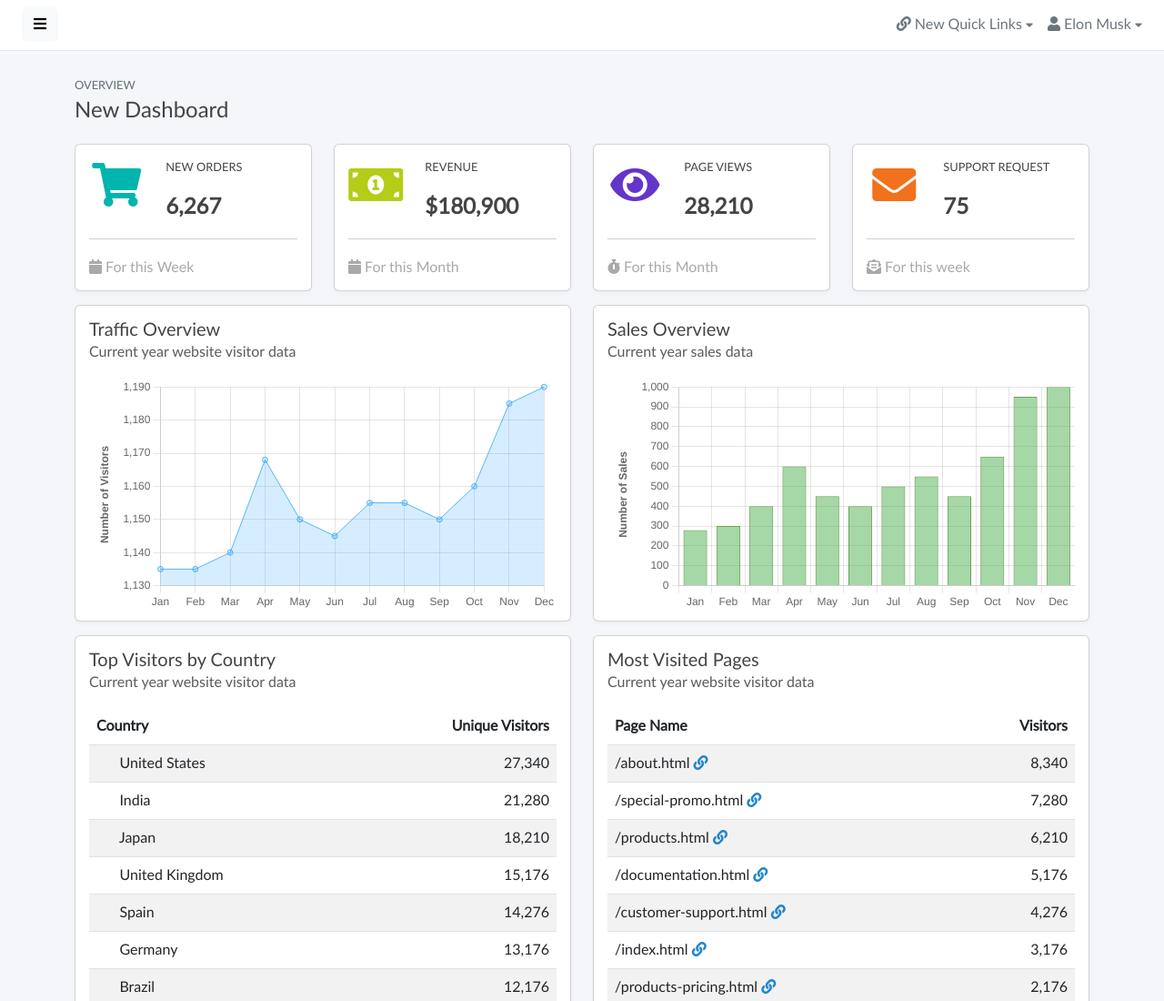
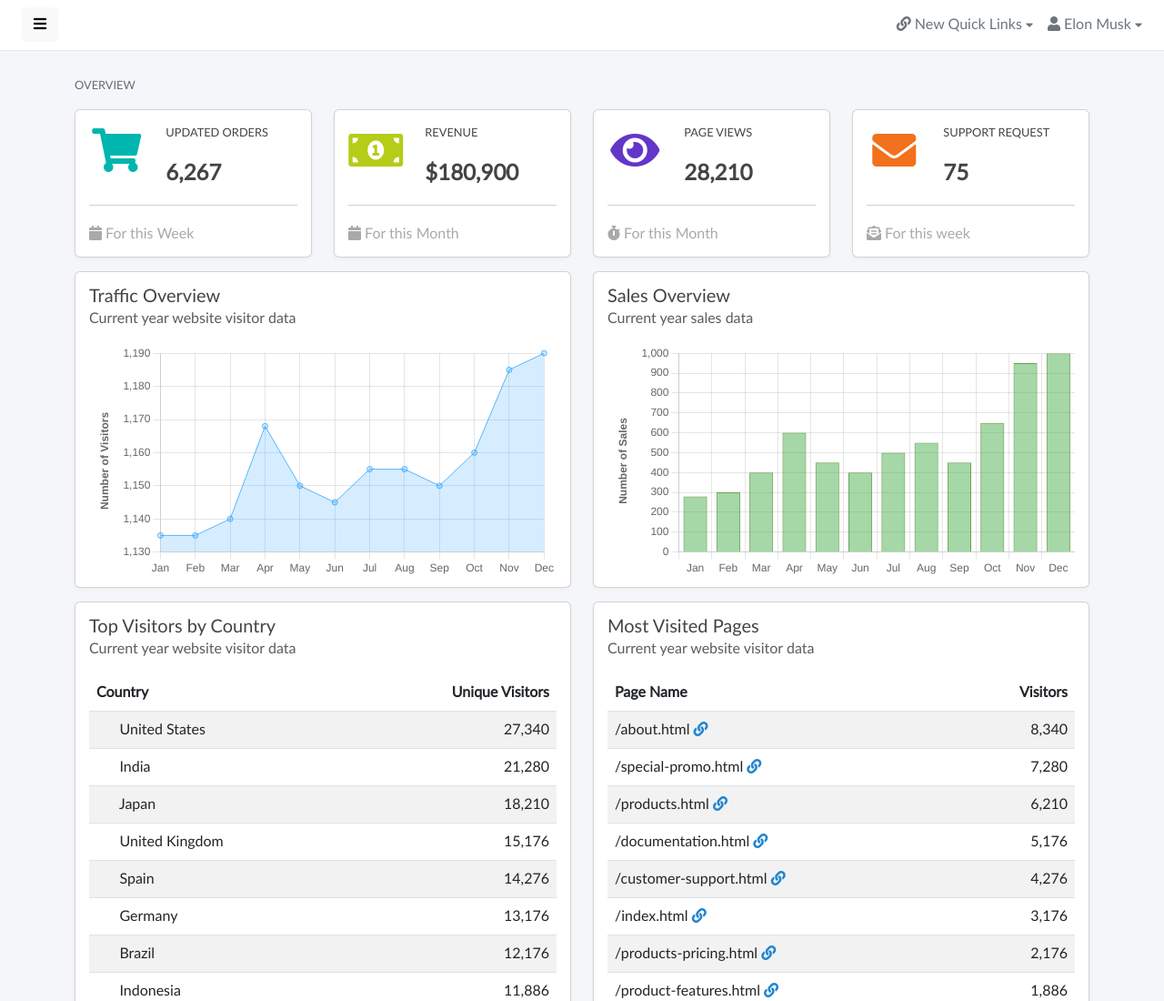
Before and after one commit to iamzasem/jenkins-automation, a plain HTML site: page index.html in a window 1280 px wide. Shown: the top 1100 px of the page at 91% size. Drawn offline with Linux system fonts and the light colour scheme.

Commit message:
changes made on docker-compse file

```diff
--- a/index.html
+++ b/index.html
@@ -152,7 +152,7 @@
                     <div class="row">
                         <div class="col-md-12 page-header">
                             <div class="page-pretitle">Overview</div>
-                            <h2 class="page-title">New Dashboard</h2>
+                            <h2 class="page-title"></h2>
                         </div>
                     </div>
                     <div class="row">
@@ -167,7 +167,7 @@
                                         </div>
                                         <div class="col-sm-8">
                                             <div class="detail">
-                                                <p class="detail-subtitle">New Orders</p>
+                                                <p class="detail-subtitle">Updated Orders</p>
                                                 <span class="number">6,267</span>
                                             </div>
                                         </div>
```
